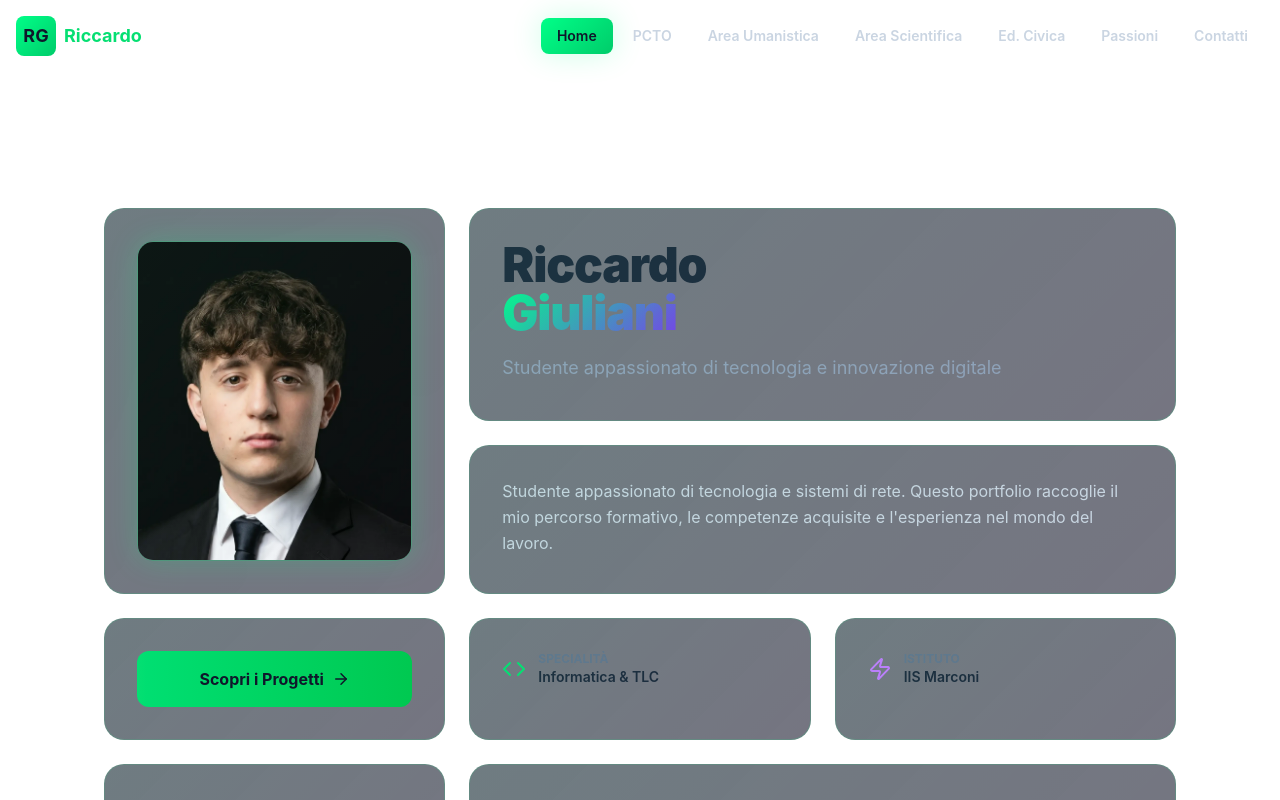
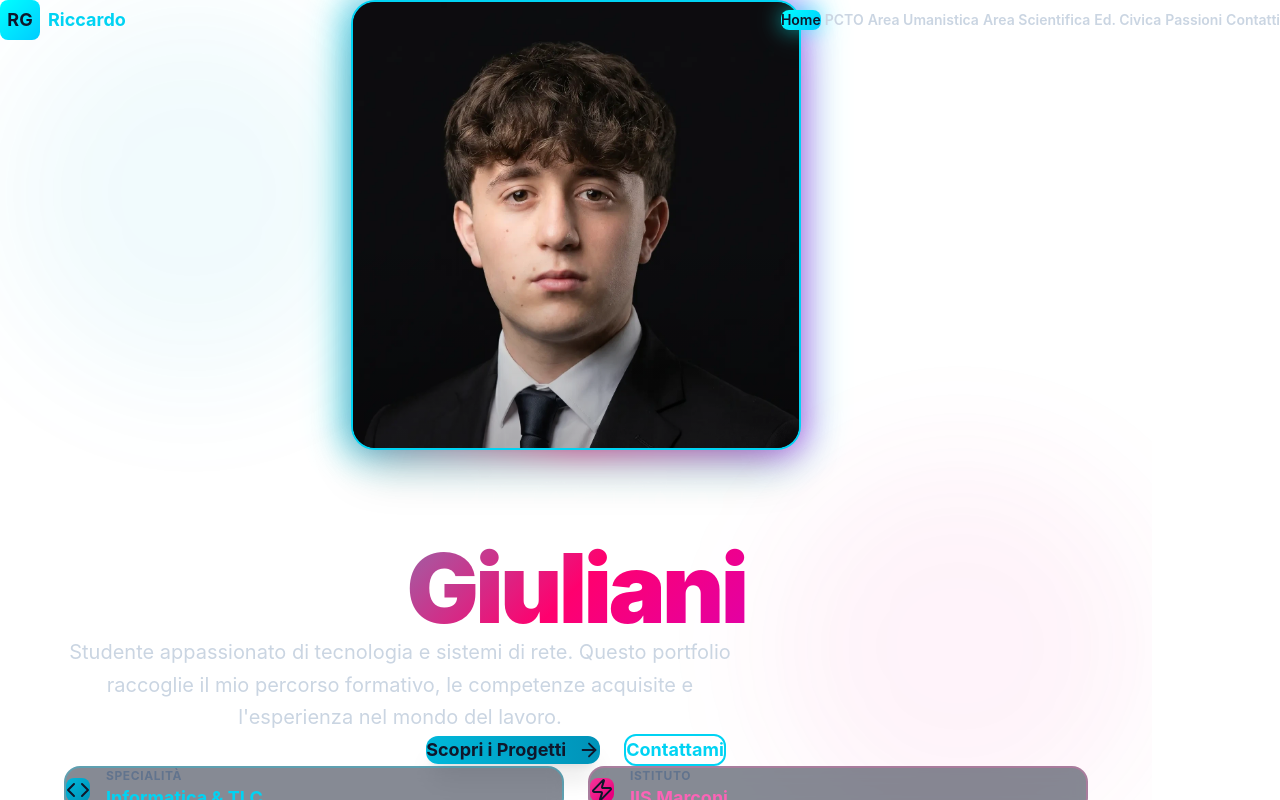
Before and after one commit to giuls-35456/portfolio-giuliani, a React (Vite) app: page /#/ in a window 1280 px wide. Shown: the top 800 px of the page. Built offline with nearby package versions, Linux system fonts and the light colour scheme.

Commit message:
Rivoluzione Futuristica: Design Neon, Sfondo Ultra-Dark, Immagine Gigante e ottimizzazione definitiva

```diff
--- a/components/Navbar.tsx
+++ b/components/Navbar.tsx
@@ -27,16 +27,16 @@ const Navbar: React.FC = () => {
     <>
       <nav
         className={`fixed top-0 left-0 right-0 z-50 transition-all duration-300 px-4 py-4 ${
-          scrolled ? 'bg-slate-900/80 backdrop-blur-sm shadow-lg' : 'bg-transparent'
+          scrolled ? 'bg-slate-900/90 backdrop-blur-md border-b border-cyan-500/20' : 'bg-transparent'
         }`}
       >
         <div className="max-w-7xl mx-auto flex justify-between items-center">
           {/* Logo */}
           <Link to="/" className="flex items-center gap-2 group">
-            <div className="w-10 h-10 gradient-primary rounded-lg flex items-center justify-center text-slate-900 font-bold text-lg group-hover:shadow-glow transition-all">
+            <div className="w-10 h-10 gradient-neon-cyan rounded-lg flex items-center justify-center text-slate-900 font-bold text-lg group-hover:neon-glow-cyan transition-all">
               RG
             </div>
-            <span className="hidden sm:inline text-green-400 font-bold text-lg">Riccardo</span>
+            <span className="hidden sm:inline text-cyan-400 font-bold text-lg">Riccardo</span>
           </Link>
 
           {/* Desktop Menu */}
@@ -49,8 +49,8 @@ const Navbar: React.FC = () => {
                   to={route.path}
                   className={`px-4 py-2 rounded-lg font-semibold text-sm transition-all ${
                     isActive
-                      ? 'gradient-primary text-slate-900 shadow-glow'
-                      : 'text-slate-300 hover:text-green-400'
+                      ? 'gradient-neon-cyan text-slate-900 neon-glow-cyan'
+                      : 'text-slate-300 hover:text-cyan-400'
                   }`}
                 >
                   {route.label}
@@ -62,7 +62,7 @@ const Navbar: React.FC = () => {
           {/* Mobile Toggle */}
           <button
             onClick={() => setIsOpen(!isOpen)}
-            className="md:hidden p-2 text-green-400 hover:bg-slate-800 rounded-lg transition-colors"
+            className="md:hidden p-2 text-cyan-400 hover:bg-slate-800 rounded-lg transition-colors"
           >
             {isOpen ? <X size={24} /> : <Menu size={24} />}
           </button>
@@ -87,7 +87,7 @@ const Navbar: React.FC = () => {
                     to={route.path}
                   className={`px-4 py-3 rounded-lg font-bold text-lg transition-all ${
                       isActive
-                        ? 'gradient-primary text-slate-900'
+                        ? 'gradient-neon-cyan text-slate-900'
                         : 'text-slate-300 hover:bg-slate-800'
                       }`}
                   >
--- a/index.css
+++ b/index.css
@@ -1,129 +1,153 @@
 @import "tailwindcss";
 
-/* Palette Deep Aurora - Unica e Sofisticata */
+/* Palette Futuristica Neon */
 :root {
-  --primary: #00ff88;
-  --primary-dark: #00cc6a;
-  --accent: #7c3aed;
-  --accent-light: #a78bfa;
-  --bg-dark: #0d0d1a;
-  --bg-secondary: #1a1a2e;
-  --text-light: #f0f4f8;
-  --border-glow: rgba(0, 255, 136, 0.2);
+  --neon-cyan: #00ffff;
+  --neon-pink: #ff006e;
+  --neon-purple: #b300ff;
+  --neon-green: #39ff14;
+  --bg-dark: #0a0a0f;
+  --bg-secondary: #15151f;
+  --text-light: #ffffff;
+}
+
+* {
+  margin: 0;
+  padding: 0;
+  box-sizing: border-box;
 }
 
 body {
-  margin: 0;
   overflow-x: hidden;
-  background: linear-gradient(135deg, #0d0d1a 0%, #1a0033 50%, #0d0d1a 100%);
+  background: linear-gradient(135deg, #0a0a0f 0%, #1a0033 50%, #0a0a0f 100%);
   font-family: 'Inter', -apple-system, BlinkMacSystemFont, 'Segoe UI', sans-serif;
-  color: #f0f4f8;
+  color: #ffffff;
 }
 
-/* Scrollbar */
+html {
+  scroll-behavior: smooth;
+}
+
+/* Scrollbar Neon */
 ::-webkit-scrollbar {
-  width: 10px;
+  width: 12px;
 }
 
 ::-webkit-scrollbar-track {
-  background: #1a1a2e;
+  background: #15151f;
 }
 
 ::-webkit-scrollbar-thumb {
-  background: linear-gradient(180deg, #00ff88 0%, #7c3aed 100%);
+  background: linear-gradient(180deg, #00ffff 0%, #ff006e 100%);
   border-radius: 6px;
 }
 
 ::-webkit-scrollbar-thumb:hover {
-  background: linear-gradient(180deg, #00cc6a 0%, #6d28d9 100%);
+  background: linear-gradient(180deg, #39ff14 0%, #b300ff 100%);
 }
 
 /* Transizioni */
 * {
-  transition-property: background-color, border-color, color, fill, stroke, box-shadow, transform;
-  transition-timing-function: cubic-bezier(0.4, 0, 0.2, 1);
-  transition-duration: 150ms;
+  transition: background-color 150ms, border-color 150ms, color 150ms, box-shadow 150ms, transform 150ms;
 }
 
-/* Gradienti */
-.gradient-primary {
-  background: linear-gradient(135deg, #00ff88 0%, #00cc6a 100%);
+/* Gradienti Neon */
+.gradient-neon-cyan {
+  background: linear-gradient(135deg, #00ffff 0%, #00ccff 100%);
 }
 
-.gradient-accent {
-  background: linear-gradient(135deg, #7c3aed 0%, #a78bfa 100%);
+.gradient-neon-pink {
+  background: linear-gradient(135deg, #ff006e 0%, #ff4d8f 100%);
 }
 
-.gradient-text {
-  background: linear-gradient(135deg, #00ff88 0%, #7c3aed 100%);
+.gradient-neon-purple {
+  background: linear-gradient(135deg, #b300ff 0%, #d946ff 100%);
+}
+
+.gradient-neon-green {
+  background: linear-gradient(135deg, #39ff14 0%, #00ff88 100%);
+}
+
+.gradient-text-neon {
+  background: linear-gradient(135deg, #00ffff 0%, #ff006e 50%, #b300ff 100%);
   -webkit-background-clip: text;
   -webkit-text-fill-color: transparent;
   background-clip: text;
 }
 
-/* Stile Bento - Frosted Glass */
-.bento-card {
-  background: rgba(26, 26, 46, 0.6);
-  backdrop-filter: blur(10px);
-  border: 1px solid rgba(0, 255, 136, 0.15);
-  border-radius: 20px;
-  padding: 2rem;
-  transition: all 0.3s cubic-bezier(0.4, 0, 0.2, 1);
-  position: relative;
-  overflow: hidden;
+/* Ombre Neon */
+.neon-glow-cyan {
+  box-shadow: 0 0 20px rgba(0, 255, 255, 0.5), 0 0 40px rgba(0, 255, 255, 0.2);
 }
 
-.bento-card::before {
-  content: '';
-  position: absolute;
-  top: 0;
-  left: 0;
-  right: 0;
-  bottom: 0;
-  background: linear-gradient(135deg, rgba(0, 255, 136, 0.05) 0%, transparent 100%);
-  pointer-events: none;
+.neon-glow-pink {
+  box-shadow: 0 0 20px rgba(255, 0, 110, 0.5), 0 0 40px rgba(255, 0, 110, 0.2);
 }
 
-.bento-card:hover {
-  border-color: rgba(0, 255, 136, 0.4);
-  box-shadow: 0 0 30px rgba(0, 255, 136, 0.15), inset 0 0 20px rgba(0, 255, 136, 0.05);
-  transform: translateY(-5px);
+.neon-glow-purple {
+  box-shadow: 0 0 20px rgba(179, 0, 255, 0.5), 0 0 40px rgba(179, 0, 255, 0.2);
 }
 
-/* Ombre Glow */
-.shadow-glow {
-  box-shadow: 0 0 30px rgba(0, 255, 136, 0.2);
+.neon-glow-green {
+  box-shadow: 0 0 20px rgba(57, 255, 20, 0.5), 0 0 40px rgba(57, 255, 20, 0.2);
 }
 
-.shadow-accent {
-  box-shadow: 0 0 30px rgba(124, 58, 237, 0.2);
+/* Bordi Neon */
+.border-neon-cyan {
+  border: 2px solid #00ffff;
+  box-shadow: inset 0 0 10px rgba(0, 255, 255, 0.2);
 }
 
-/* Hover */
+.border-neon-pink {
+  border: 2px solid #ff006e;
+  box-shadow: inset 0 0 10px rgba(255, 0, 110, 0.2);
+}
+
+/* Hover Effects */
 button:hover {
-  transform: translateY(-2px);
+  transform: translateY(-3px);
 }
 
 a {
   text-decoration: none;
 }
 
-/* Focus */
 button:focus,
 a:focus {
-  outline: 2px solid #00ff88;
+  outline: 2px solid #00ffff;
   outline-offset: 2px;
 }
 
-/* Selezione */
 ::selection {
-  background-color: #00ff88;
-  color: #0d0d1a;
+  background-color: #00ffff;
+  color: #0a0a0f;
 }
 
-/* Smooth scroll */
-html {
-  scroll-behavior: smooth;
+/* Animazioni */
+@keyframes neon-flicker {
+  0%, 100% {
+    text-shadow: 0 0 10px rgba(0, 255, 255, 0.8), 0 0 20px rgba(0, 255, 255, 0.4);
+  }
+  50% {
+    text-shadow: 0 0 5px rgba(0, 255, 255, 0.4), 0 0 10px rgba(0, 255, 255, 0.2);
+  }
+}
+
+@keyframes pulse-neon {
+  0%, 100% {
+    box-shadow: 0 0 20px rgba(0, 255, 255, 0.5);
+  }
+  50% {
+    box-shadow: 0 0 40px rgba(0, 255, 255, 0.8);
+  }
+}
+
+.animate-neon-flicker {
+  animation: neon-flicker 3s infinite;
+}
+
+.animate-pulse-neon {
+  animation: pulse-neon 2s infinite;
 }
 
 /* Responsive */
--- a/pages/Home.tsx
+++ b/pages/Home.tsx
@@ -1,163 +1,137 @@
 import React from 'react';
 import { motion } from 'framer-motion';
 import { INFO } from '../constants';
-import { ArrowRight, Code, Zap, Lightbulb } from 'lucide-react';
+import { ArrowRight, Code, Zap } from 'lucide-react';
 import { Link } from 'react-router-dom';
 
 /**
- * Home Page - Bento Grid Design Unico
- * Palette Deep Aurora: Verde Smeraldo + Viola Profondo
+ * Home Page - Design Futuristico Neon
+ * Immagine profilo gigante, palette Cyan/Pink/Purple
  */
 const Home: React.FC = () => {
-  const containerVariants = {
-    hidden: { opacity: 0 },
-    visible: {
-      opacity: 1,
-      transition: {
-        staggerChildren: 0.1,
-        delayChildren: 0.2,
-      },
-    },
-  };
-
-  const itemVariants = {
-    hidden: { opacity: 0, y: 20 },
-    visible: {
-      opacity: 1,
-      y: 0,
-      transition: { duration: 0.6, ease: "easeOut" },
-    },
-  };
-
   return (
     <motion.div
       initial={{ opacity: 0 }}
       animate={{ opacity: 1 }}
-      transition={{ duration: 0.4 }}
-      className="min-h-screen py-20 px-4"
+      transition={{ duration: 0.5 }}
+      className="min-h-screen flex flex-col items-center justify-center py-20 px-4 relative overflow-hidden"
     >
-      <div className="max-w-6xl mx-auto">
-        {/* Bento Grid Layout */}
+      {/* Effetti di sfondo animati */}
+      <div className="absolute top-0 left-0 w-96 h-96 bg-cyan-500/10 rounded-full blur-3xl -z-10 animate-pulse"></div>
+      <div className="absolute bottom-0 right-0 w-96 h-96 bg-pink-500/10 rounded-full blur-3xl -z-10 animate-pulse"></div>
+
+      <div className="max-w-5xl w-full space-y-12">
+        {/* Foto Profilo - GIGANTE */}
         <motion.div
-          className="grid grid-cols-1 md:grid-cols-3 gap-6 auto-rows-max"
-          variants={containerVariants}
-          initial="hidden"
-          animate="visible"
+          initial={{ opacity: 0, scale: 0.8 }}
+          animate={{ opacity: 1, scale: 1 }}
+          transition={{ delay: 0.1, duration: 0.8, type: "spring" }}
+          className="flex justify-center"
         >
-          {/* Card 1: Foto Profilo - Grande */}
-          <motion.div
-            variants={itemVariants}
-            className="md:col-span-1 md:row-span-2 bento-card flex flex-col items-center justify-center"
-          >
-            <div className="w-48 h-48 md:w-full md:h-80 rounded-2xl overflow-hidden border border-green-400/30 shadow-glow">
+          <div className="relative group">
+            {/* Bordo Neon Animato */}
+            <div className="absolute -inset-1 bg-gradient-to-r from-cyan-500 via-pink-500 to-purple-500 rounded-3xl blur-lg opacity-75 group-hover:opacity-100 transition-opacity duration-300 animate-pulse-neon"></div>
+
+            {/* Contenitore Foto */}
+            <div className="relative w-80 h-80 sm:w-96 sm:h-96 md:w-[450px] md:h-[450px] rounded-3xl overflow-hidden border-2 border-cyan-400 bg-slate-900 shadow-2xl">
               <img
                 src="/foto-progetti/home/profilo-home.webp"
                 alt={`${INFO.nome} ${INFO.cognome}`}
                 loading="eager"
                 fetchPriority="high"
-                className="w-full h-full object-cover"
+                className="w-full h-full object-cover group-hover:scale-110 transition-transform duration-500"
               />
+              {/* Overlay Neon */}
+              <div className="absolute inset-0 bg-gradient-to-t from-black/30 via-transparent to-transparent"></div>
+            </div>
           </div>
         </motion.div>
 
-          {/* Card 2: Titolo e Sottotitolo */}
+        {/* Titolo Futuristico */}
         <motion.div
-            variants={itemVariants}
-            className="md:col-span-2 bento-card space-y-4"
+          initial={{ opacity: 0, y: 20 }}
+          animate={{ opacity: 1, y: 0 }}
+          transition={{ delay: 0.2, duration: 0.6 }}
+          className="text-center space-y-6"
         >
-            <h1 className="text-4xl md:text-5xl font-black tracking-tight">
-              {INFO.nome} <br />
-              <span className="gradient-text">{INFO.cognome}</span>
+          <h1 className="text-5xl sm:text-6xl md:text-7xl font-black tracking-tighter leading-tight">
+            <span className="block text-white">{INFO.nome}</span>
+            <span className="gradient-text-neon block text-6xl sm:text-7xl md:text-8xl">
+              {INFO.cognome}
+            </span>
           </h1>
-            <p className="text-slate-400 text-lg leading-relaxed">
-              Studente appassionato di tecnologia e innovazione digitale
-            </p>
-          </motion.div>
 
-          {/* Card 3: Descrizione */}
-          <motion.div
-            variants={itemVariants}
-            className="md:col-span-2 bento-card"
-          >
-            <p className="text-slate-300 leading-relaxed text-base">
+          <p className="text-lg sm:text-xl text-slate-300 max-w-2xl mx-auto leading-relaxed">
             {INFO.descrizione}
           </p>
         </motion.div>
 
-          {/* Card 4: CTA Primario */}
+        {/* CTA Buttons */}
         <motion.div
-            variants={itemVariants}
-            className="md:col-span-1 bento-card flex flex-col justify-center"
+          initial={{ opacity: 0, y: 20 }}
+          animate={{ opacity: 1, y: 0 }}
+          transition={{ delay: 0.3, duration: 0.6 }}
+          className="flex flex-col sm:flex-row gap-6 justify-center items-center"
         >
           <Link
             to="/pcto"
-              className="w-full group relative px-6 py-4 bg-gradient-to-r from-green-400 to-green-500 text-slate-900 rounded-xl font-bold text-center hover:shadow-glow transition-all duration-300 active:scale-95 overflow-hidden flex items-center justify-center gap-2"
+            className="group relative px-10 py-5 bg-gradient-to-r from-cyan-500 to-cyan-600 text-slate-900 rounded-xl font-bold text-lg hover:neon-glow-cyan transition-all duration-300 active:scale-95 overflow-hidden flex items-center gap-3 shadow-xl"
           >
             <span className="relative z-10">Scopri i Progetti</span>
-              <ArrowRight size={18} className="group-hover:translate-x-1 transition-transform" />
+            <ArrowRight size={22} className="group-hover:translate-x-2 transition-transform" />
           </Link>
-          </motion.div>
 
-          {/* Card 5: Competenze */}
-          <motion.div
-            variants={itemVariants}
-            className="md:col-span-1 bento-card space-y-3"
-          >
-            <div className="flex items-center gap-3">
-              <Code size={24} className="text-green-400" />
-              <div>
-                <p className="text-xs text-slate-500 uppercase font-bold">Specialità</p>
-                <p className="text-sm font-semibold">Informatica & TLC</p>
-              </div>
-            </div>
-          </motion.div>
-
-          {/* Card 6: Scuola */}
-          <motion.div
-            variants={itemVariants}
-            className="md:col-span-1 bento-card space-y-3"
-          >
-            <div className="flex items-center gap-3">
-              <Zap size={24} className="text-purple-400" />
-              <div>
-                <p className="text-xs text-slate-500 uppercase font-bold">Istituto</p>
-                <p className="text-sm font-semibold">IIS Marconi</p>
-              </div>
-            </div>
-          </motion.div>
-
-          {/* Card 7: CTA Secondario */}
-          <motion.div
-            variants={itemVariants}
-            className="md:col-span-1 bento-card flex flex-col justify-center"
-          >
           <Link
             to="/contatti"
-              className="w-full px-6 py-4 border-2 border-green-400/50 text-green-400 rounded-xl font-bold text-center hover:bg-green-400/10 transition-all duration-300 active:scale-95"
+            className="px-10 py-5 border-2 border-cyan-400 text-cyan-400 rounded-xl font-bold text-lg hover:bg-cyan-400/10 hover:neon-glow-cyan transition-all duration-300 active:scale-95"
           >
             Contattami
           </Link>
         </motion.div>
 
-          {/* Card 8: Passioni */}
+        {/* Info Cards */}
         <motion.div
-            variants={itemVariants}
-            className="md:col-span-2 bento-card space-y-4"
+          initial={{ opacity: 0, y: 20 }}
+          animate={{ opacity: 1, y: 0 }}
+          transition={{ delay: 0.4, duration: 0.6 }}
+          className="grid grid-cols-1 sm:grid-cols-2 gap-6 mt-16"
         >
-            <div className="flex items-center gap-2">
-              <Lightbulb size={24} className="text-purple-400" />
-              <h3 className="text-lg font-bold">Le Mie Passioni</h3>
+          {/* Card 1 */}
+          <div className="p-6 border-2 border-cyan-400/30 rounded-2xl bg-slate-900/50 backdrop-blur-sm hover:border-cyan-400 hover:bg-slate-900/80 transition-all duration-300 group cursor-pointer">
+            <div className="flex items-center gap-4">
+              <div className="p-3 bg-gradient-to-br from-cyan-500 to-cyan-600 rounded-lg group-hover:neon-glow-cyan transition-all">
+                <Code size={24} className="text-slate-900" />
               </div>
-            <p className="text-slate-400 text-sm">
-              Tecnologia, Gaming, Musica e Problem Solving. Scopri di più nella sezione dedicata.
-            </p>
-            <Link
-              to="/passioni"
-              className="inline-block text-green-400 font-semibold hover:text-green-300 transition-colors"
+              <div>
+                <p className="text-xs text-slate-500 uppercase font-bold tracking-wider">Specialità</p>
+                <p className="text-lg font-bold text-cyan-400">Informatica & TLC</p>
+              </div>
+            </div>
+          </div>
+
+          {/* Card 2 */}
+          <div className="p-6 border-2 border-pink-400/30 rounded-2xl bg-slate-900/50 backdrop-blur-sm hover:border-pink-400 hover:bg-slate-900/80 transition-all duration-300 group cursor-pointer">
+            <div className="flex items-center gap-4">
+              <div className="p-3 bg-gradient-to-br from-pink-500 to-pink-600 rounded-lg group-hover:neon-glow-pink transition-all">
+                <Zap size={24} className="text-slate-900" />
+              </div>
+              <div>
+                <p className="text-xs text-slate-500 uppercase font-bold tracking-wider">Istituto</p>
+                <p className="text-lg font-bold text-pink-400">IIS Marconi</p>
+              </div>
+            </div>
+          </div>
+        </motion.div>
+
+        {/* Scroll Indicator */}
+        <motion.div
+          animate={{ y: [0, 10, 0] }}
+          transition={{ duration: 2, repeat: Infinity }}
+          className="flex justify-center mt-12 text-cyan-400/50"
         >
-              Esplora →
-            </Link>
-          </motion.div>
+          <svg className="w-6 h-6" fill="none" stroke="currentColor" viewBox="0 0 24 24">
+            <path strokeLinecap="round" strokeLinejoin="round" strokeWidth={2} d="M19 14l-7 7m0 0l-7-7m7 7V3" />
+          </svg>
         </motion.div>
       </div>
     </motion.div>
```
Lines whose indentation alone changed are shown as unchanged.
